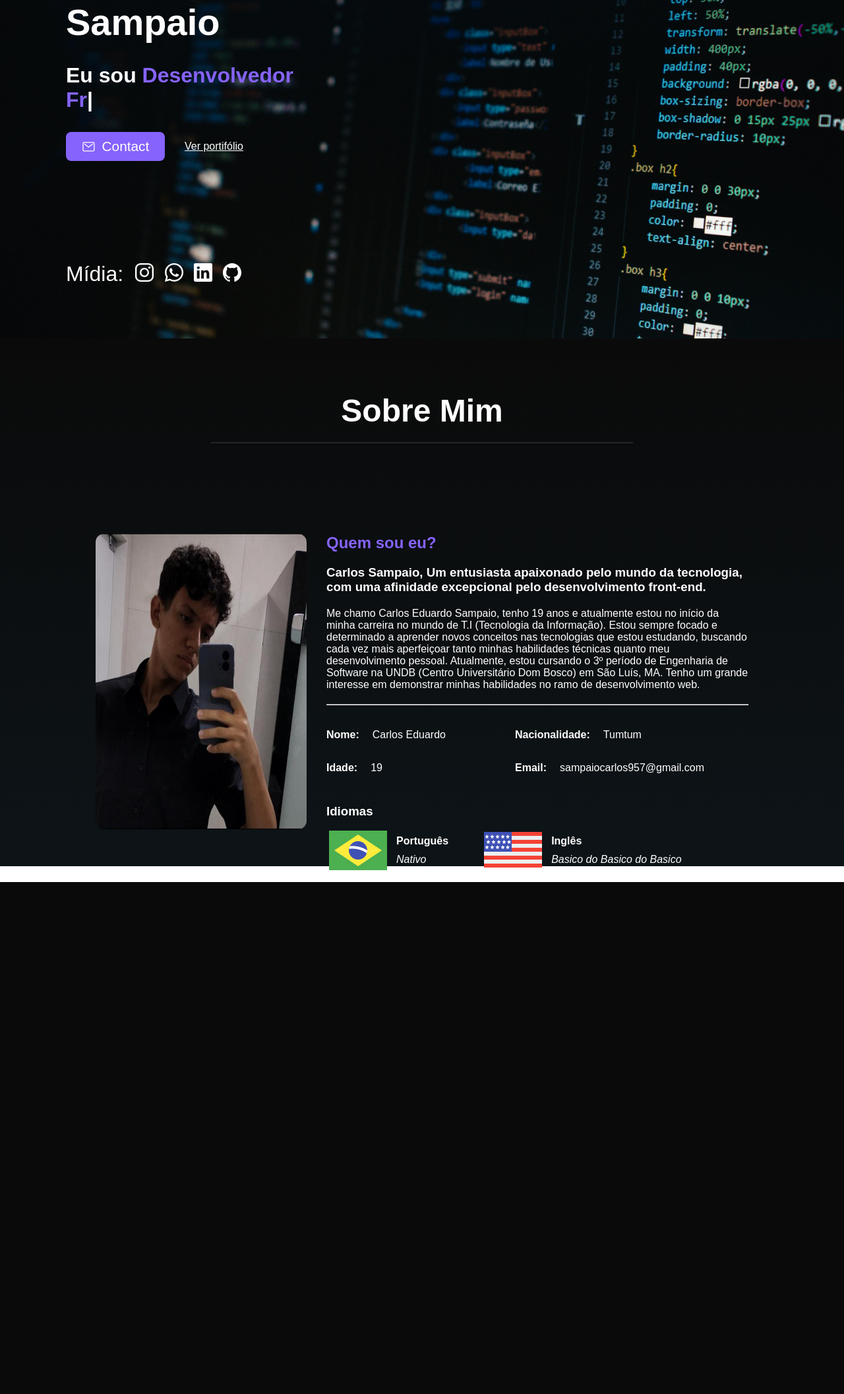
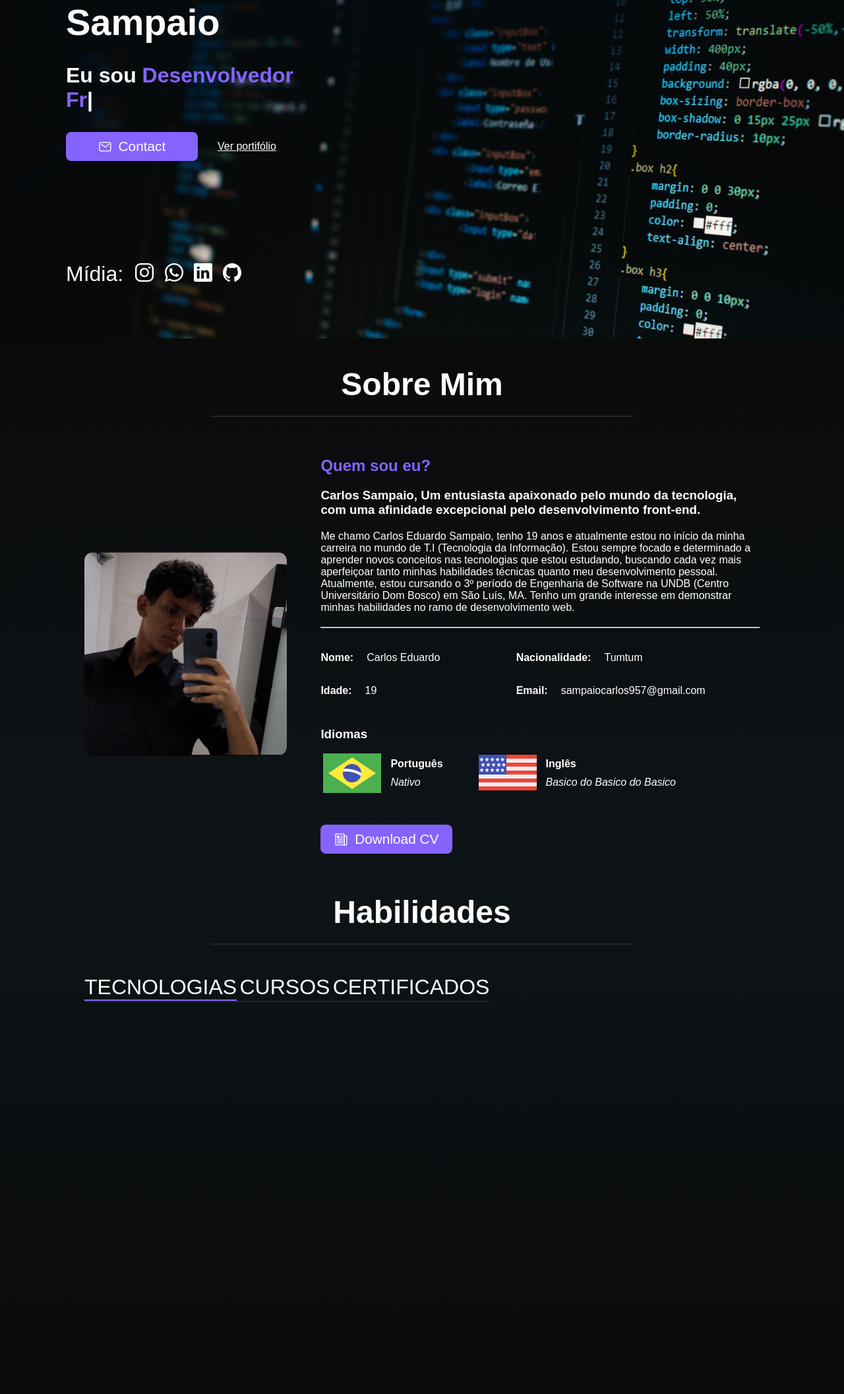
Before and after one commit to SAMPAIOCARLOS/MEUS-PROJETOS, a PHP site: page / in a window 1280 px wide. Shown: the part 287-2400 px from the top of the page at 66% size. Before the commit the page ends 1624 px from the top, so only its background shows below. Run offline with PHP 8.4, Linux system fonts and the light colour scheme; some libraries are stand-ins or nearby versions.

Commit message:
fazendo uma parte da section de habilidades

```diff
--- a/Portfolio2.0/index.html
+++ b/Portfolio2.0/index.html
@@ -17,8 +17,8 @@
 
             <ul class="list-nav">
                 <li class="item-list-nav cursor-pointer"><a href="#">INÍCIO</a></li>
-                <li class="item-list-nav cursor-pointer"><a href="#">SOBRE</a></li>
-                <li class="item-list-nav cursor-pointer"><a href="#">HABILIDADES</a></li>
+                <li class="item-list-nav cursor-pointer"><a href="#section-about">SOBRE</a></li>
+                <li class="item-list-nav cursor-pointer"><a href="#section-ability">HABILIDADES</a></li>
                 <li class="item-list-nav cursor-pointer"><a href="#">PROJETOS</a></li>
             </ul>
 
@@ -35,7 +35,7 @@
                 <h3 class="h3-information">Eu sou <span style="color: #8663FD;" id="span_auto_imcrement">Desenvolvedor Front-end</span></h3>
 
                 <div id="container-links-informations">
-                    <button class="cursor-pointer">
+                    <button class="cursor-pointer buttons">
                         <ion-icon name="mail-outline"></ion-icon>
                         Contact
                     </button>
@@ -76,28 +76,23 @@
 
         <main>
             <section id="section-about">
-                <div id="container-title-about">
-                    <h1 id="h1-title">Sobre Mim</h1>
-
+                <div class="container-title">
+                    <h1 class="h1-title">Sobre Mim</h1>
                 </div>
 
-                <div id="container-about">
+                <div class="container-section">
+                    <div class="container-section-group">
                         <div id="Minha-img">
                             <img src="imgs/eu.jpg" alt="" id="eu">
                         </div>
-
                         <div id="description">
                             <h2 style="color: #8663FD;">Quem sou eu?</h2>
                             <h3>Carlos Sampaio, Um entusiasta apaixonado pelo mundo da tecnologia, com uma afinidade excepcional pelo desenvolvimento front-end.</h3>
-
                             <p>Me chamo Carlos Eduardo Sampaio, tenho 19 anos e atualmente estou no início da minha carreira no mundo de T.I (Tecnologia da Informação).
                                 Estou sempre focado e determinado a aprender novos conceitos nas tecnologias que estou estudando, buscando cada vez mais aperfeiçoar tanto minhas habilidades técnicas quanto meu desenvolvimento pessoal.
                                 Atualmente, estou cursando o 3º período de Engenharia de Software na UNDB (Centro Universitário Dom Bosco) em São Luís, MA.
                                 Tenho um grande interesse em demonstrar minhas habilidades no ramo de desenvolvimento web.</p>
-
-
                             <hr>
-
                             <div id="container-details">
                                 <div id="group-aside">
                                     <aside class="aside">
@@ -110,10 +105,8 @@
                                         <p class="paragrafo-about"><strong>Email:</strong>sampaiocarlos957@gmail.com</p>
                                     </aside>
                                 </div>
-
                                 <aside id="container-languages">
                                     <h1>Idiomas</h1>
-
                                     <ul id="list-languages">
                                         <li>
                                             <img src="imgs/icons8-brasil-96.png" alt="">
@@ -133,12 +126,38 @@
                                         </li>
                                     </ul>
                                 </aside>
+                                <aside id="container-download">
+                                    <button class="cursor-pointer buttons">
+                                        <ion-icon name="newspaper-outline"></ion-icon>
+                                        Download CV
+                                    </button>
+                                </aside>
+                            </div>
                         </div>
                     </div>
                 </div>
             </section>
 
-            <section>
+            <section id="section-ability">
+                <div class="container-title">
+                    <h1 class="h1-title">Habilidades</h1>
+                </div>
+
+                <div class="container-section">
+                    <div class="container-section-group" id="container-ability">
+                        <div id="container-list-bar">
+                            <ul id="list-bar">
+                                <li id="teste">TECNOLOGIAS</li> <!--falta fazer o efeito quando trocar de parte-->
+                                <li>CURSOS</li>
+                                <li>CERTIFICADOS</li>
+                            </ul>
+                        </div>
+
+                        <div id="container-tecnologias">
+                        </div>
+                    </div>
+                </div>
+
 
             </section>
 
--- a/Portfolio2.0/styles/global.css
+++ b/Portfolio2.0/styles/global.css
@@ -6,6 +6,7 @@
 }
 body {
     overflow-x: hidden;
+    scroll-behavior: smooth;
 }
 .main {
     /* border: 1px solid red; */
@@ -70,6 +71,42 @@ body {
 .cursor-pointer {
     cursor: pointer;
 }
+.container-section-group {
+    /* border: 1px solid red; */
+    display: flex;
+    width: 80%;
+    justify-content: space-between;
+    align-items: center;
+    gap: 30px;
+}
+
+.container-title {
+    /* border: 2px solid blue; */
+    width: 100%;
+    height: 20%;
+    display: flex;
+    justify-content: center;
+    align-items: center;
+    font-size: 2em;
+
+}
+
+.h1-title {
+    width: 50%;
+    padding-bottom: 20px;
+    text-align: center;
+    border-bottom: 2px solid #262627;
+}
+
+.container-section {
+    /* border: 1px solid red; */
+    width: 100%;
+    height: 80%;
+    display: flex;
+    justify-content: center;
+    align-items: center;
+    gap: 30px;
+}
 
 ::-webkit-scrollbar {
     width: 3px;
--- a/Portfolio2.0/styles/index.css
+++ b/Portfolio2.0/styles/index.css
@@ -45,9 +45,9 @@
     align-items: center;
     gap: 30px;
 }
-#container-links-informations > button {
+.buttons {
     background-color: #8663FD;
-    width: 150px;
+    width: 200px;
     padding: 10px;
     border-radius: 8px;
     color: #ffffff;
@@ -60,7 +60,7 @@
     border: none;
     transition: all 0.5s;
 }
-#container-links-informations > button:hover {
+.buttons:hover {
     scale: 1.1;
 
 }
@@ -102,37 +102,11 @@
     background-image: linear-gradient(to bottom, #0a0a0a, #0d1418);
 }
 
-#container-title-about {
-    /* border: 2px solid blue; */
-    width: 100%;
-    height: 30%;
-    display: flex;
-    justify-content: center;
-    align-items: center;
-    font-size: 2em;
 
-}
-
-#h1-title {
-    width: 50%;
-    padding-bottom: 20px;
-    text-align: center;
-    border-bottom: 2px solid #262627;
-}
-
-#container-about {
-    /* border: 1px solid red; */
-    width: 100%;
-    height: 70%;
-    display: flex;
-    justify-content: center;
-    align-items: center;
-    gap: 30px;
-}
 
 #Minha-img {
     /* border: 1px solid rgb(0, 255, 89); */
-    width: 25%;
+    width: 30%;
     height: 80%;
 
 }
@@ -143,7 +117,7 @@
 }
 #description {
     /* border: 1px solid blue; */
-    width: 50%;
+    width: 65%;
     height: 80%;
     display: flex;
     flex-direction: column;
@@ -200,3 +174,37 @@
     flex-direction: column;
     gap: 10px;
 }
+#section-ability {
+    width: 100%;
+    height: 100vh;
+    color: #ffffff;
+    background-image: linear-gradient(to top, #0a0a0a, #0d1418);
+}
+
+#container-list-bar {
+    /* border: 1px solid rgb(0, 255, 38); */
+    width: 60%;
+
+}
+#container-tecnologias {
+    /* border: 1px solid blue; */
+    width: 100%;
+    height: 70vh;
+}
+#list-bar {
+    display: flex;
+    justify-content: space-between;
+    list-style: none;
+    border-bottom: 2px solid #262627;
+}
+#list-bar > li {
+    font-size: 2em;
+    cursor: pointer;
+}
+#teste {
+    border-bottom: 2px solid #8663FD;
+}
+#container-ability {
+    flex-direction: column;
+    align-items: flex-start;
+}
```
Also changed, not shown: Portfolio2.0/testes/teste2.html (added, +50 -0 lines), Portfolio2.0/testes/teste1.html (renamed from Portfolio2.0/teste1.html). Lines whose indentation alone changed are shown as unchanged.
